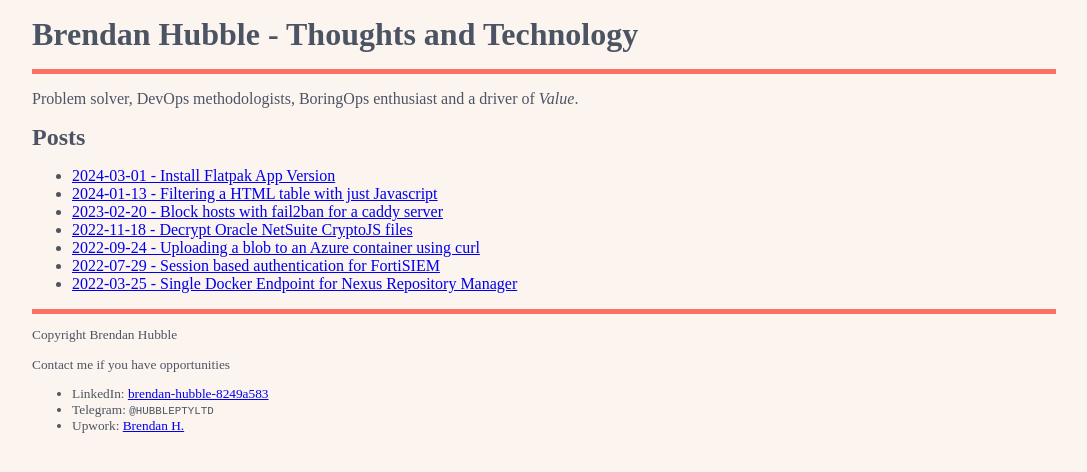
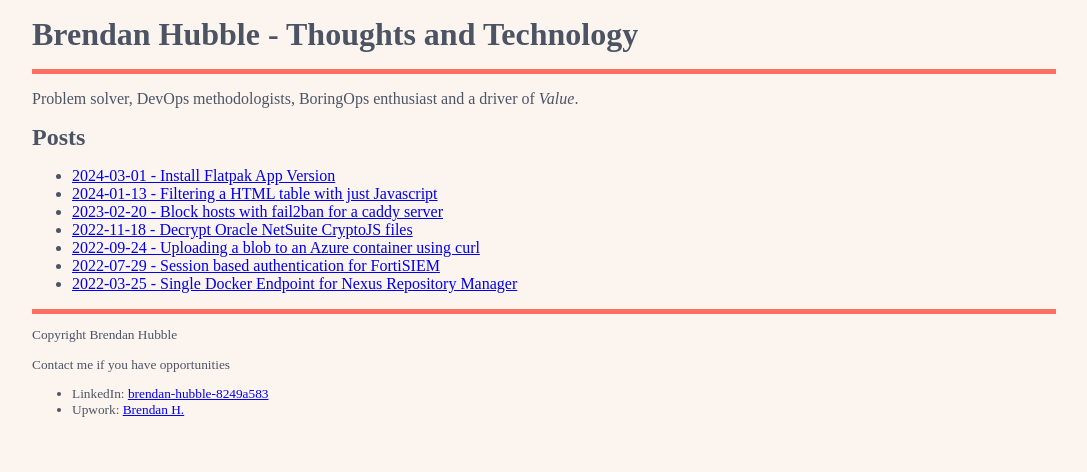
Before and after one commit to bhubbb/bhubbb.github.io, a Jekyll site: the page built from index.md, in a window 1280 px wide. Shown: the top 472 px of the page, without its empty margins (96-1183 px from the left). Built offline with Jekyll 4.4.1, drawn with Linux system fonts in a browser that asks for light colours.

Commit message:
DEL Telegram from contact

```diff
--- a/_layouts/default.html
+++ b/_layouts/default.html
@@ -18,7 +18,6 @@
       <p>Contact me if you have opportunities</p>
       <ul>
         <li>LinkedIn: <a href="https://www.linkedin.com/in/brendan-hubble-8249a583/">brendan-hubble-8249a583</a></li>
-        <li>Telegram: <code>@HUBBLEPTYLTD</code></li>
         <li>Upwork: <a href="https://www.upwork.com/freelancers/~0185680214a4f593c0">Brendan H.</a></li>
       </ul>
     </small>
```
